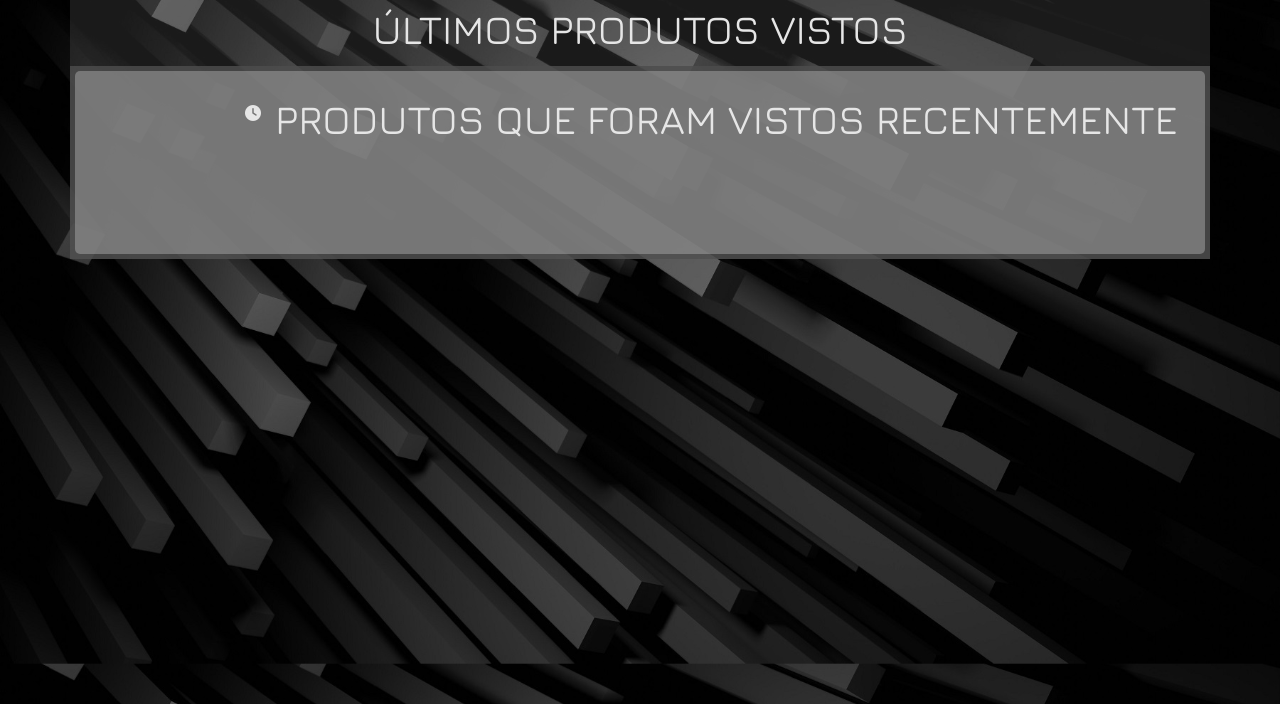
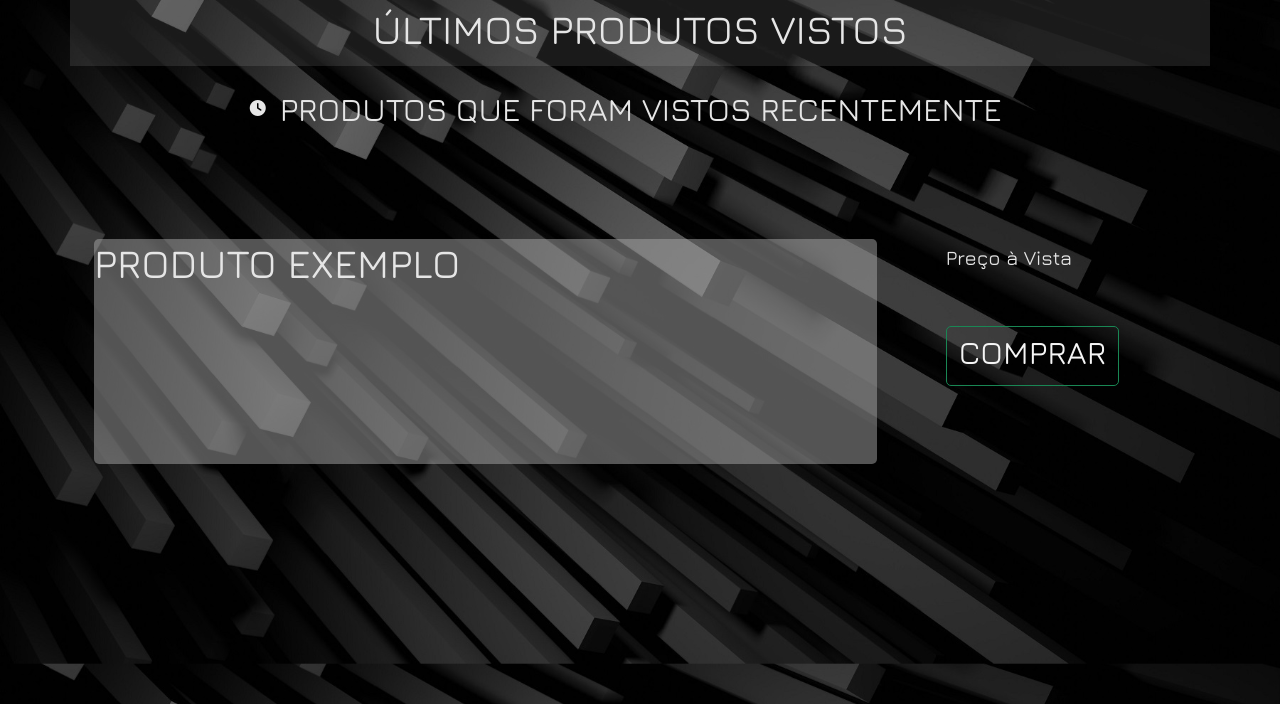
Before and after one commit to ViniciusPetto/TCC_GearEVOLVED, a PHP site: the page made by Codigos/WEB/Bootstrap/HTML/Ultimos Produtos.html in a window 1280 px wide. Shown: the part 56-760 px from the top of the page. Run offline with PHP 8.4, Linux system fonts and the light colour scheme; some libraries are stand-ins or nearby versions.

Commit message:
Criação de edição da página de Ultimos Podutos

```diff
--- a/Codigos/WEB/Bootstrap/CSS/style.css
+++ b/Codigos/WEB/Bootstrap/CSS/style.css
@@ -97,6 +97,14 @@
     border-radius: 5px;
 }
 
+.ultimosVistos{
+    background-color: rgba(167, 167, 167, 0.5);
+    border-radius: 5px;
+    width:783px;
+    height:225px;
+
+}
+
 .dadosPessoais{
     position: relative;
 }
@@ -154,6 +162,12 @@
     margin-left: 19%;
     margin-top: 2%;
     justify-content: center;
+}
+.botaoUltimos{
+    margin-left: 78%;
+    margin-top: -20%;
+    justify-content: center;
+    position: relative;
 }
 
 .botaoFinalizar{
@@ -405,4 +419,5 @@ body {
         z-index: 1;
     }
 
+
 }
--- a/Codigos/WEB/Bootstrap/HTML/Ultimos Produtos.html
+++ b/Codigos/WEB/Bootstrap/HTML/Ultimos Produtos.html
@@ -57,19 +57,30 @@
       <h1 class="corFonte titulo">ÚLTIMOS PRODUTOS VISTOS</h1>
     </div>
 
-    <div class ="container produtos corFonte">
+    <div class ="container corFonte">
 
-
-        <div class="container fundoProdFinalizacao">
-          <div class="espacamentoFinalizacao">
+      <div class="container">
+         <div class="espacamentoFinalizacao">
             <i class="fa-solid fa-clock posicionamento"></i>
-            <h1>PRODUTOS QUE FORAM VISTOS RECENTEMENTE</h1>
+            <h2>PRODUTOS QUE FORAM VISTOS RECENTEMENTE</h2>
             <br>
             <br>
           </div>
-      </div>
 
-    </div>
+          <div class="ultimosVistos">
+              <h1>PRODUTO EXEMPLO</h1>
+          </div>
+
+          <div class="botaoUltimos">
+              <h5>Preço à Vista</h5>
+              <br>
+              <br>
+              <button type="submit" name="finalizar" class="btn btn-outline-success botaoFinalizar"><h2>COMPRAR</h2></button>
+          </div>
+
+
+        </div>
+
 
 
   <script src="https://cdn.jsdelivr.net/npm/bootstrap@5.1.3/dist/js/bootstrap.bundle.min.js" integrity="sha384-ka7Sk0Gln4gmtz2MlQnikT1wXgYsOg+OMhuP+IlRH9sENBO0LRn5q+8nbTov4+1p" crossorigin="anonymous"></script>
```
